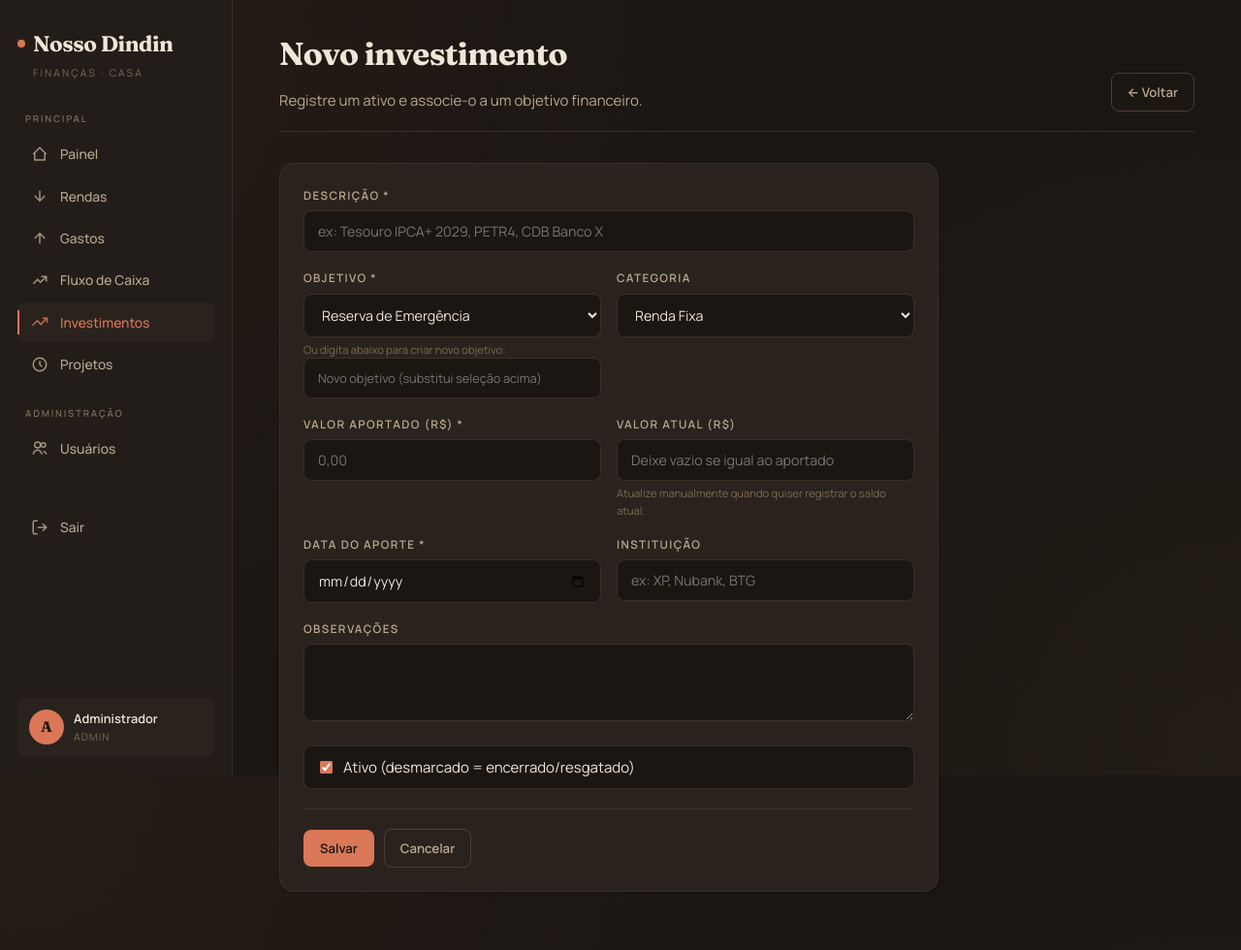
After one commit to mavana1981-boop/NOSSOS-DINDINS, a Flask app: page /investimentos/novo in a window 1280 px wide. The commit adds this page. Shown: the whole page at 97% size. Run offline with Flask 3, Linux system fonts and the light colour scheme; a user stored in the database is signed in; parts of the project's set-up code (start-up, migrations or seed data) failed here and were passed over.

Commit message:
Add files via upload

```diff
--- a/app/templates/expenses/form.html
+++ b/app/templates/expenses/form.html
@@ -24,7 +24,7 @@
       <div class="form-group">
         <label class="form-label">Valor por parcela (R$) *</label>
         <input class="form-control mono" name="amount" id="amount-input" required inputmode="decimal"
-               value="{{ expense.amount if expense }}"
+               value="{{ fmt(expense.amount) if expense else '' }}"
                placeholder="0,00">
       </div>
       <div class="form-group">
@@ -176,7 +176,7 @@
             </div>
             <input class="form-control mono split-input" name="share_user_{{ u.id }}"
                    data-uid="{{ u.id }}" inputmode="decimal"
-                   value="{{ existing_share.amount }}" placeholder="0,00">
+                   value="{{ fmt(existing_share.amount) if existing_share.amount else '' }}" placeholder="0,00">
           </div>
         {% endfor %}
       </div>
--- /dev/null
+++ b/app/templates/investments/form.html
@@ -0,0 +1,110 @@
+{% extends "base.html" %}
+{% block title %}{{ 'Editar' if inv else 'Novo' }} investimento{% endblock %}
+{% block content %}
+
+<div class="page-header">
+  <div class="page-title-wrap">
+    <h1>{{ 'Editar' if inv else 'Novo' }} investimento</h1>
+    <p>Registre um ativo e associe-o a um objetivo financeiro.</p>
+  </div>
+  <a href="{{ url_for('investments.list_investments') }}" class="btn btn-ghost">← Voltar</a>
+</div>
+
+<div class="card" style="max-width:680px;">
+  <form method="POST">
+    <div class="form-group">
+      <label class="form-label">Descrição *</label>
+      <input class="form-control" name="description" required
+             value="{{ inv.description if inv }}"
+             placeholder="ex: Tesouro IPCA+ 2029, PETR4, CDB Banco X">
+    </div>
+
+    <div class="form-row">
+      <div class="form-group">
+        <label class="form-label">Objetivo *</label>
+        <select class="form-control" name="objective">
+          {% for o in objectives %}
+            <option {% if inv and inv.objective == o %}selected{% endif %}>{{ o }}</option>
+          {% endfor %}
+        </select>
+        <div class="form-help">Ou digita abaixo para criar novo objetivo:</div>
+        <input class="form-control mt-1" name="objective_custom" id="obj-custom"
+               placeholder="Novo objetivo (substitui seleção acima)"
+               style="font-size:0.85rem;">
+      </div>
+      <div class="form-group">
+        <label class="form-label">Categoria</label>
+        <select class="form-control" name="category">
+          {% for c in categories %}
+            <option {% if inv and inv.category == c %}selected{% endif %}>{{ c }}</option>
+          {% endfor %}
+        </select>
+      </div>
+    </div>
+
+    <div class="form-row">
+      <div class="form-group">
+        <label class="form-label">Valor aportado (R$) *</label>
+        <input class="form-control mono" name="amount" required inputmode="decimal"
+               value="{% if inv %}{{ '%.2f'|format(inv.amount|float) }}{% endif %}"
+               placeholder="0,00">
+      </div>
+      <div class="form-group">
+        <label class="form-label">Valor atual (R$)</label>
+        <input class="form-control mono" name="current_value" inputmode="decimal"
+               value="{% if inv and inv.current_value %}{{ '%.2f'|format(inv.current_value|float) }}{% endif %}"
+               placeholder="Deixe vazio se igual ao aportado">
+        <div class="form-help">Atualize manualmente quando quiser registrar o saldo atual.</div>
+      </div>
+    </div>
+
+    <div class="form-row">
+      <div class="form-group">
+        <label class="form-label">Data do aporte *</label>
+        <input class="form-control" type="date" name="invested_at"
+               value="{{ inv.invested_at.isoformat() if inv else '' }}">
+      </div>
+      <div class="form-group">
+        <label class="form-label">Instituição</label>
+        <input class="form-control" name="institution"
+               value="{{ inv.institution if inv }}"
+               placeholder="ex: XP, Nubank, BTG">
+      </div>
+    </div>
+
+    <div class="form-group">
+      <label class="form-label">Observações</label>
+      <textarea class="form-control" name="notes">{{ inv.notes if inv }}</textarea>
+    </div>
+
+    <div class="form-group">
+      <label class="form-check">
+        <input type="checkbox" name="is_active"
+               {% if not inv or inv.is_active %}checked{% endif %}>
+        <span>Ativo (desmarcado = encerrado/resgatado)</span>
+      </label>
+    </div>
+
+    <div class="divider"></div>
+    <div class="flex flex-gap">
+      <button class="btn btn-primary">Salvar</button>
+      <a href="{{ url_for('investments.list_investments') }}" class="btn btn-ghost">Cancelar</a>
+    </div>
+  </form>
+</div>
+
+<script>
+// Se o usuário digitar um objetivo customizado, ele substitui o select
+document.querySelector('input[name="objective_custom"]').addEventListener('input', function() {
+  const sel = document.querySelector('select[name="objective"]');
+  if (this.value.trim()) {
+    sel.name = '_objective_disabled';
+    this.name = 'objective';
+  } else {
+    sel.name = 'objective';
+    this.name = 'objective_custom';
+  }
+});
+</script>
+
+{% endblock %}
```
Also changed, not shown: app/templates/investments/list.html (added, +136 -0 lines).
